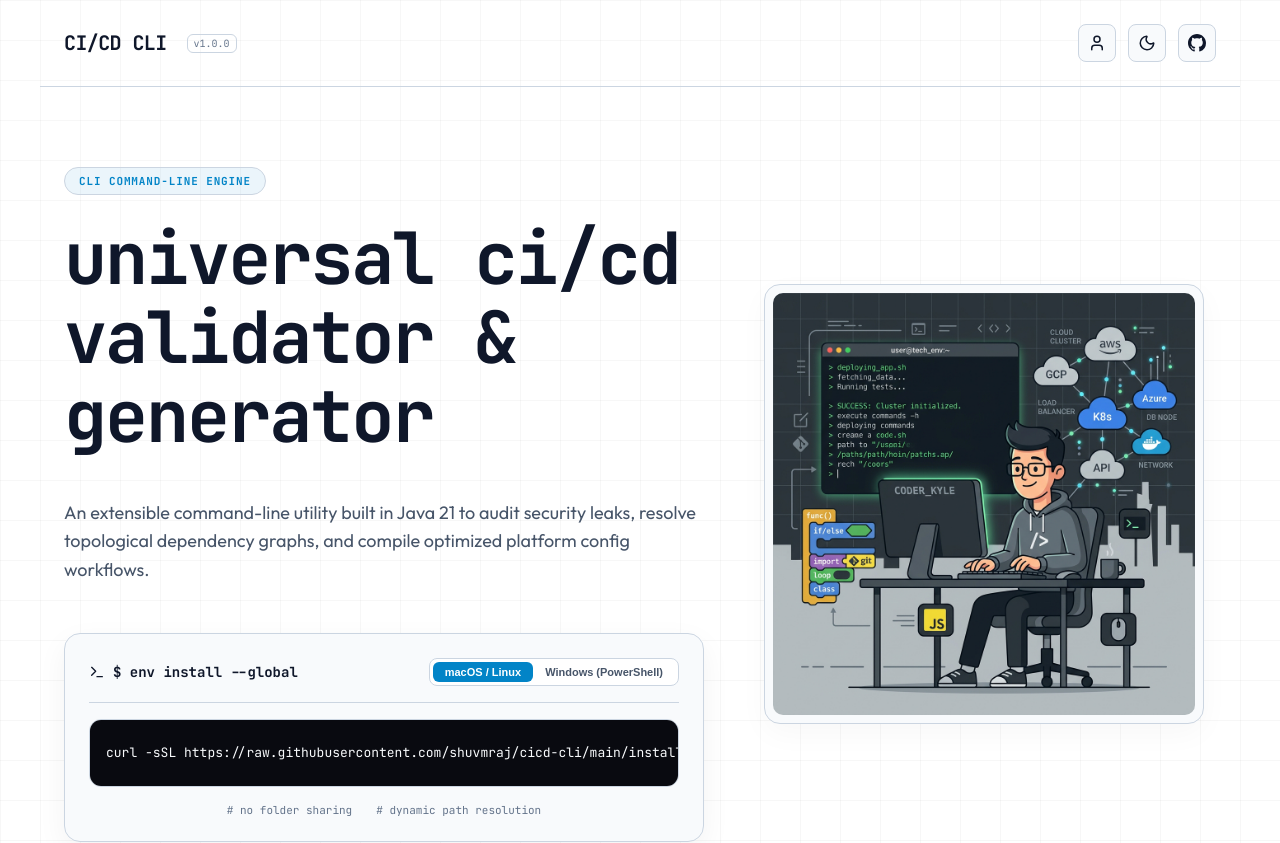
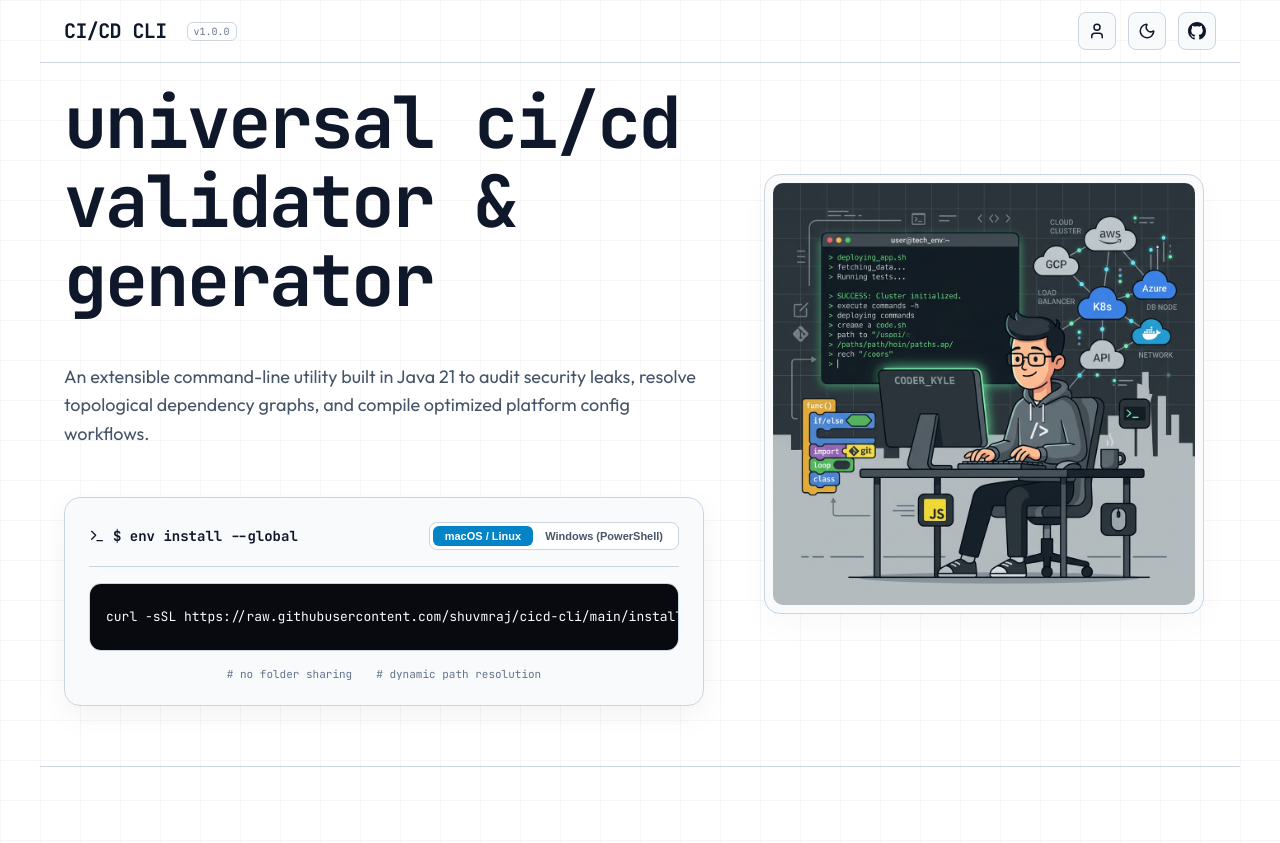
Before and after one commit to shuvmraj/cicd-cli, a React (Vite) app in the folder cicd-web/: page / in a window 1280 px wide. Shown: the top 843 px of the page. Built offline with nearby package versions, Linux system fonts and the light colour scheme.

Commit message:
Tighten vertical spacing in header and hero section to fit centered contents on screen without overflow

```diff
--- a/cicd-web/src/components/Footer.jsx
+++ b/cicd-web/src/components/Footer.jsx
@@ -3,7 +3,7 @@ import React from 'react';
 export default function Footer() {
   return (
     <footer className="app-footer">
-      <span>© 2026 shuvmraj/cicd-cli. Released under the MIT License.</span>
+      <span>© 2026 cicd-cli. </span>
       <span>
         Designed & developed by{' '}
         <a
--- a/cicd-web/src/components/Hero.jsx
+++ b/cicd-web/src/components/Hero.jsx
@@ -24,14 +24,6 @@ export default function Hero() {
       <div className="hero-grid">
         {/* Left Column: Headline and Installer Widget */}
         <div className="hero-text-block">
-          <motion.div
-            initial={{ opacity: 0, y: 15 }}
-            animate={{ opacity: 1, y: 0 }}
-            transition={{ duration: 0.5 }}
-            className="text-left-mobile-center"
-          >
-            <span className="badge-cyan">cli command-line engine</span>
-          </motion.div>
 
           <motion.h1
             className="hero-title"
--- a/cicd-web/src/index.css
+++ b/cicd-web/src/index.css
@@ -148,7 +148,7 @@ a:hover {
 .app-header {
   width: 100%;
   max-width: 1200px;
-  padding: 24px;
+  padding: 12px 24px;
   display: flex;
   align-items: center;
   justify-content: space-between;
@@ -264,8 +264,8 @@ a:hover {
 .hero-section {
   width: 100%;
   max-width: 1200px;
-  min-height: 90vh;
-  padding: 80px 24px;
+  min-height: 80vh;
+  padding: 20px 24px 60px;
   display: flex;
   flex-direction: column;
   justify-content: center;
```
